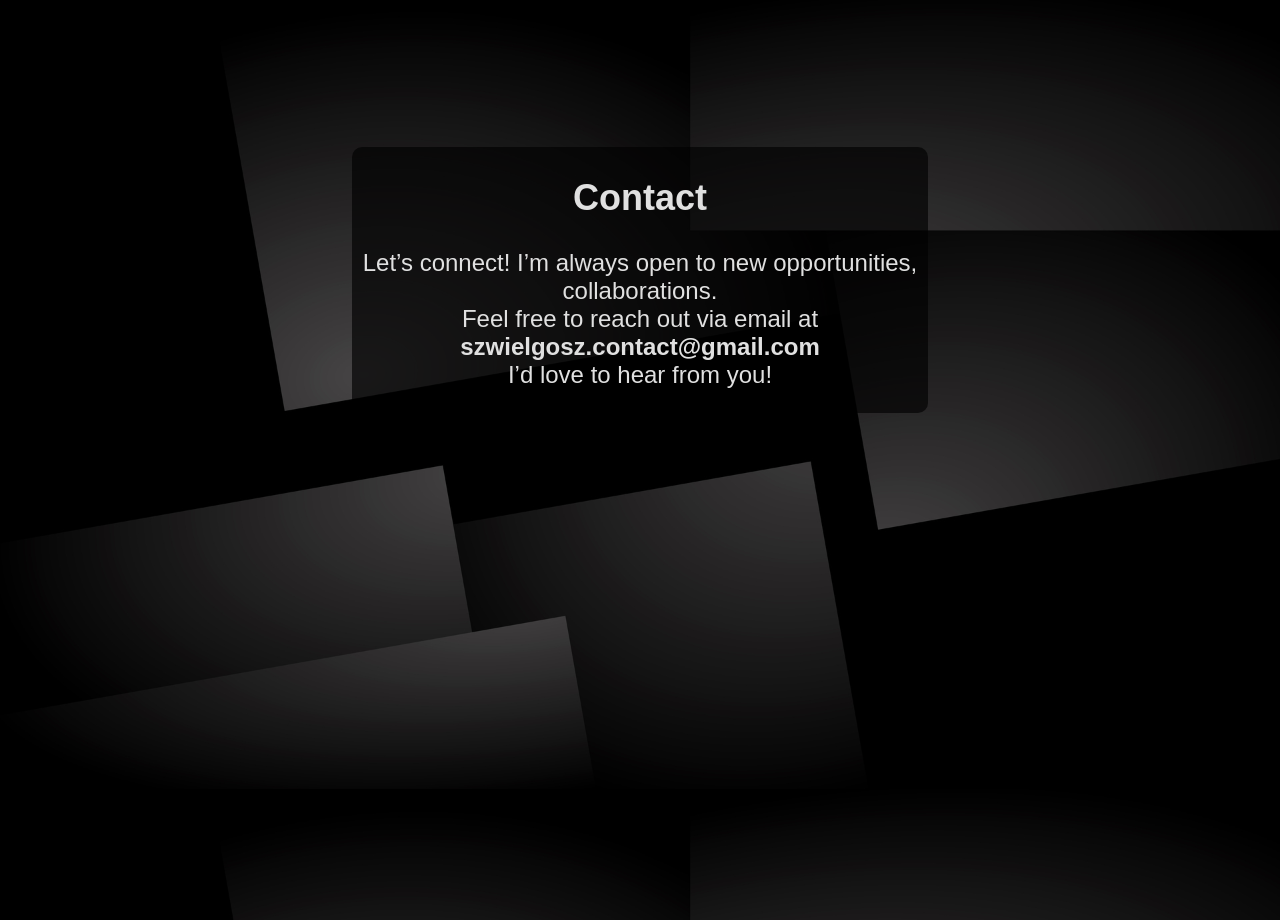
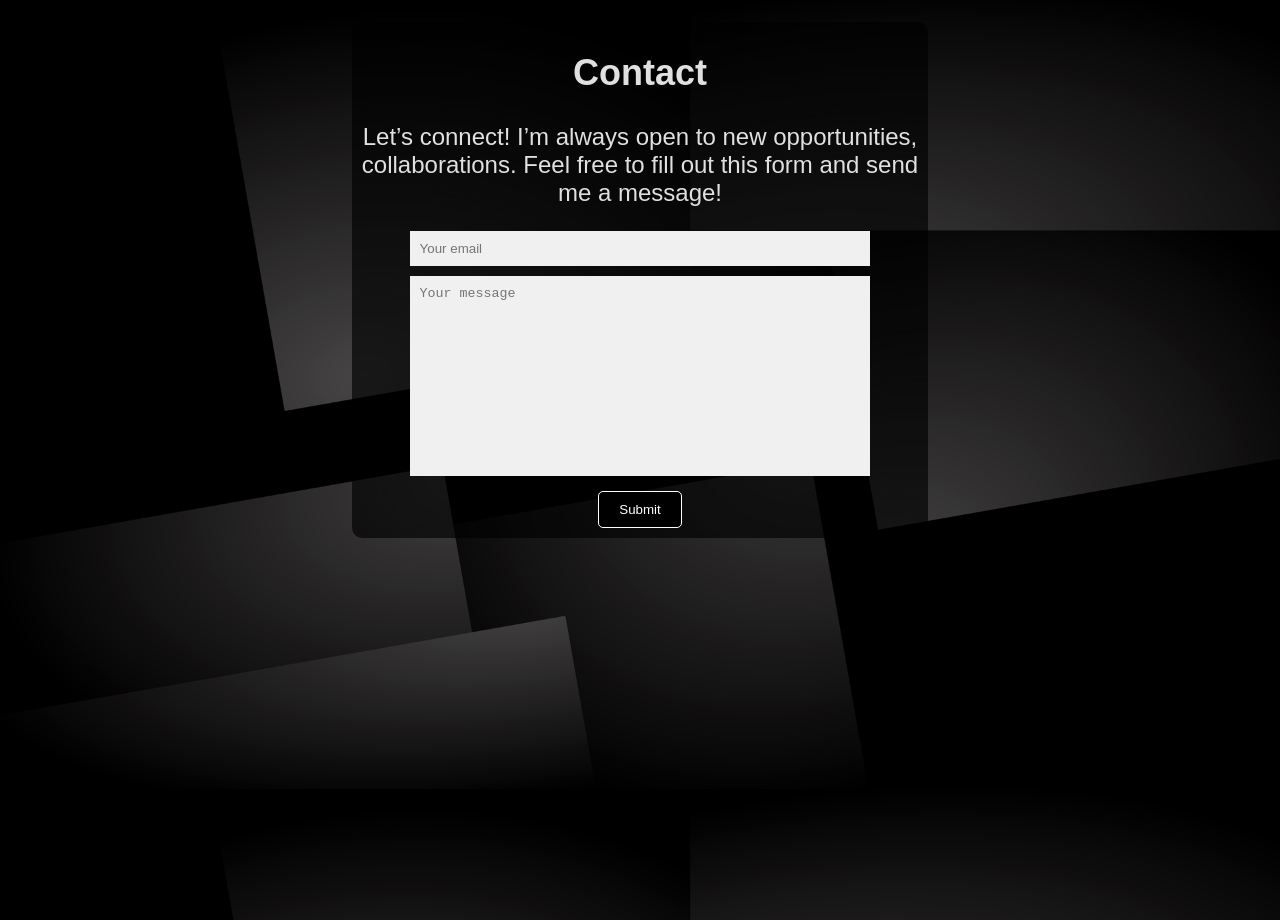
Before and after one commit to SzWielgosz/business-card, a React (Create React App) app: page / in a window 1280 px wide. Shown: the part 2240-3160 px from the top of the page. Built offline with nearby package versions, Linux system fonts and the light colour scheme.

Commit message:
Add contact form

```diff
--- a/package.json
+++ b/package.json
@@ -4,6 +4,7 @@
   "homepage": "https://SzWielgosz.github.io/business-card",
   "private": true,
   "dependencies": {
+    "@formspree/react": "^3.0.0",
     "@testing-library/dom": "^10.4.1",
     "@testing-library/jest-dom": "^6.7.0",
     "@testing-library/react": "^16.3.0",
--- a/src/components/Contact.jsx
+++ b/src/components/Contact.jsx
@@ -1,6 +1,7 @@
 import { Element } from "react-scroll";
 import ScaleComponent from "./ScaleComponent";
 import Section from "./Section";
+import ContactForm from "./ContactForm/ContactForm";
 
 export default function Contact() {
   return (
@@ -9,11 +10,12 @@ export default function Contact() {
         <ScaleComponent className="tile">
           <h2>Contact</h2>
           <p>
-            Let’s connect! I’m always open to new opportunities, collaborations.{" "}
-            <br /> Feel free to reach out via email at{" "}
-            <b>szwielgosz.contact@gmail.com</b> <br />
-            I’d love to hear from you!
+            Let’s connect! I’m always open to new opportunities, collaborations.
+            Feel free to fill out this form and send me a message!
           </p>
+          <div className="formContainer" style={{ display: "flex", justifyContent: "center" }}>
+            <ContactForm />
+          </div>
         </ScaleComponent>
       </Section>
     </Element>
--- /dev/null
+++ b/src/components/ContactForm/ContactForm.jsx
@@ -0,0 +1,38 @@
+import { useForm, ValidationError } from "@formspree/react";
+import styles from "./ContactForm.module.css"
+
+
+export default function ContactForm() {
+const [state, handleSubmit] = useForm("mjkenrjj");
+  if (state.succeeded) {
+      return <p>Email sent!</p>;
+  }
+  return (
+    <form onSubmit={handleSubmit} className={styles.form}>
+      <input
+        id="email"
+        type="email"
+        name="email"
+        placeholder="Your email"
+      />
+      <ValidationError
+        prefix="Email"
+        field="email"
+        errors={state.errors}
+      />
+      <textarea
+        id="message"
+        name="message"
+        placeholder="Your message"
+      />
+      <ValidationError
+        prefix="Message"
+        field="message"
+        errors={state.errors}
+      />
+      <button type="submit" disabled={state.submitting}>
+        Submit
+      </button>
+    </form>
+  );
+}
--- /dev/null
+++ b/src/components/ContactForm/ContactForm.module.css
@@ -0,0 +1,33 @@
+.form{
+    display: flex;
+    flex-direction: column;
+    align-items: center;
+    width: 100%;
+}
+.form input, .form textarea{
+    min-width: 80%;
+    border: none;
+    box-sizing: border-box;
+    background-color: #f0f0f0;
+    margin-bottom: 10px;
+    padding: 10px;
+}
+.form textarea{
+    height: 200px;
+    resize: none;
+}
+.form button{
+    margin-top: 5px;
+    padding: 10px 20px;
+    border: none;
+    border-radius: 5px;
+    background-color: black;
+    border: 1px solid white;
+    color: white;
+    cursor: pointer;
+    margin-bottom: 10px;
+}
+.form button:hover{
+    background-color: grey;
+    border-color: grey;
+}
```
Also changed, not shown: 1 other file (tests, documents, lock files or other folders).
